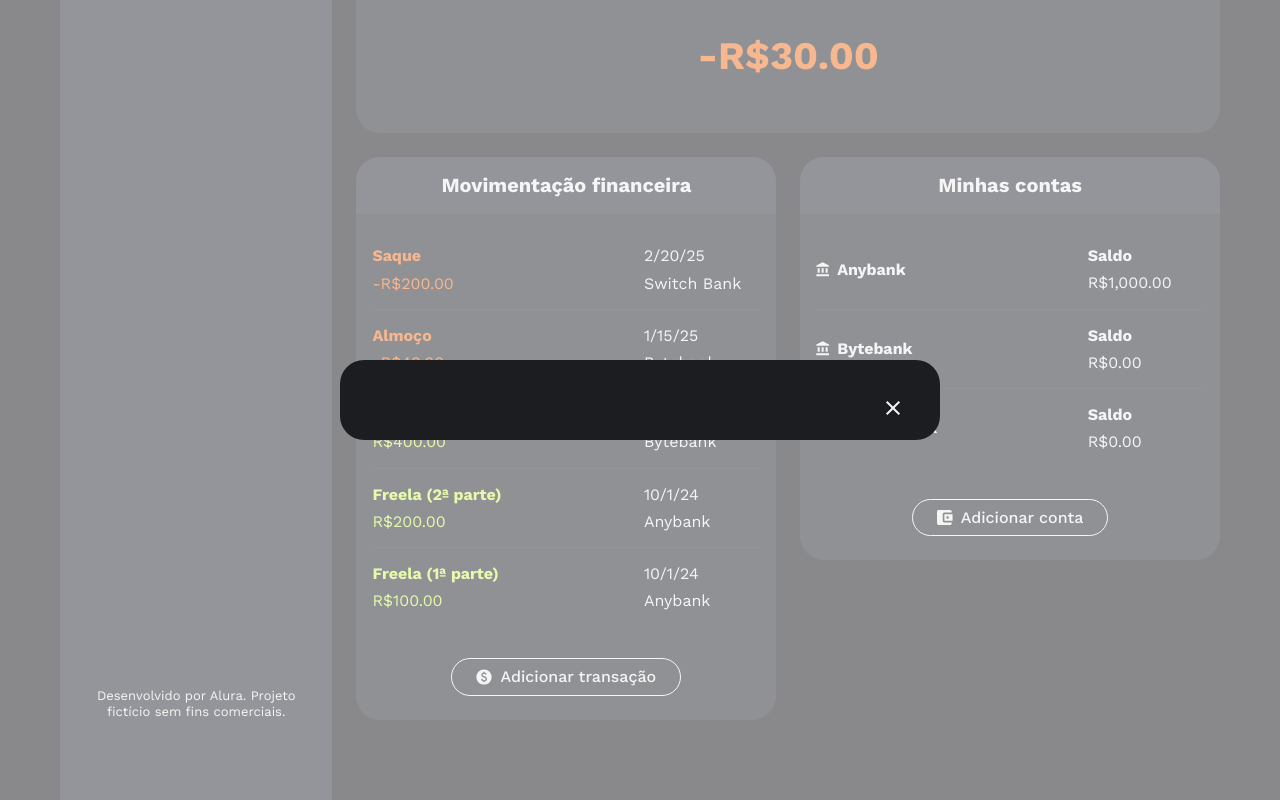
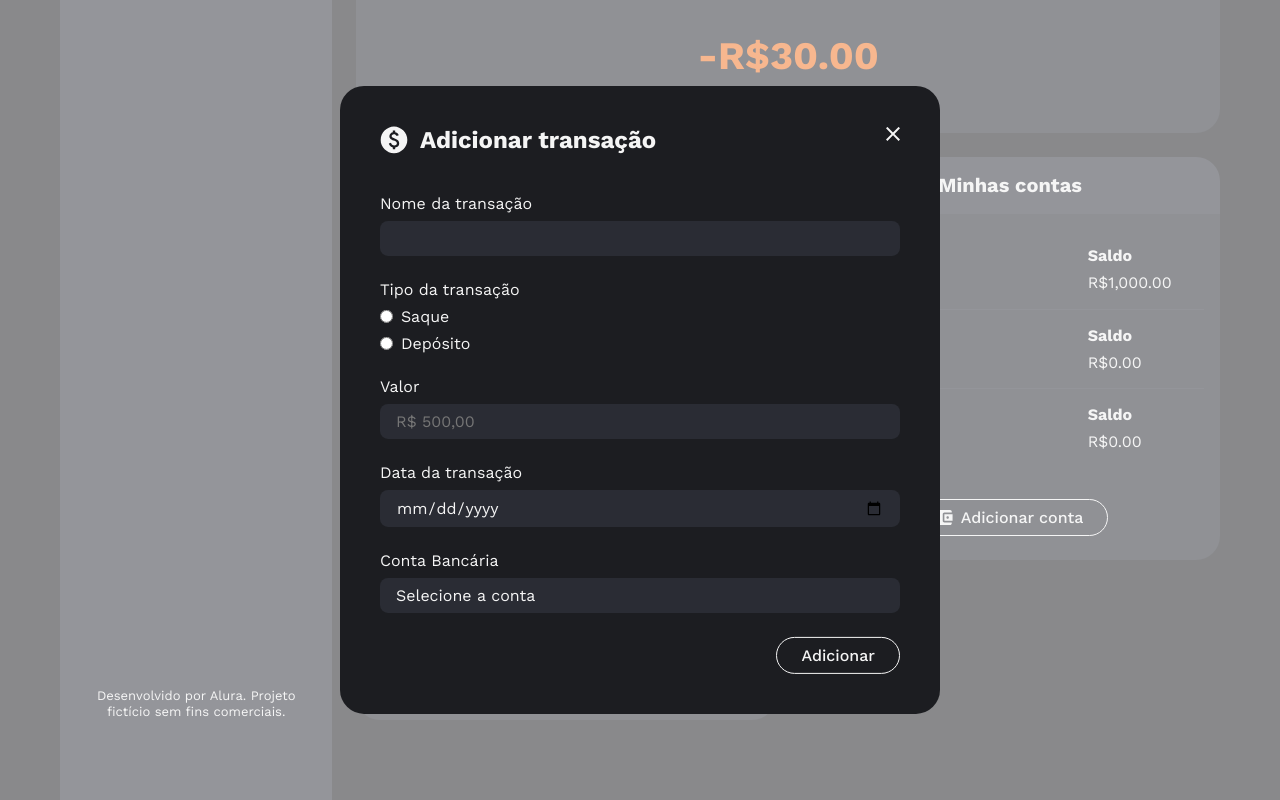
Before and after one commit to matheustorresdev97/poupapp, an Angular app: page / in a window 1280 px wide. Both pictures are taken after a click on the button "Adicionar transação". Shown: the part 272-1072 px from the top of the page. Built offline with nearby package versions, Linux system fonts and the light colour scheme.

Commit message:
feat: dev html e css do modal de nova transação

```diff
--- a/src/app/area-financeira/transacoes/botao-adicionar-transacao/botao-adicionar-transacao.component.css
+++ b/src/app/area-financeira/transacoes/botao-adicionar-transacao/botao-adicionar-transacao.component.css
@@ -1,3 +1,49 @@
 .icone-moeda {
   width: 1rem;
 }
+
+.form {
+  display: flex;
+  flex-direction: column;
+  gap: 1.5rem;
+}
+
+.label-grupo {
+  display: flex;
+  flex-direction: column;
+  gap: 0.5rem;
+}
+
+.input {
+  padding: 0.5rem 1rem;
+
+  border-radius: 0.5rem;
+  border: 0;
+  background: var(--fundo-componentes);
+}
+
+.grupo-tipo-transacao {
+  border: 0;
+
+  display: flex;
+  flex-direction: column;
+  gap: 0.5rem;
+}
+
+.legend {
+  margin-bottom: 0.5rem;
+}
+
+.label-grupo-radio {
+  display: flex;
+  align-items: center;
+  gap: 0.5rem;
+}
+
+.select-conta-transacao {
+  appearance: none;
+}
+
+.botao-adicionar-transacao {
+  margin-left: auto;
+}
--- a/src/app/area-financeira/transacoes/botao-adicionar-transacao/botao-adicionar-transacao.component.html
+++ b/src/app/area-financeira/transacoes/botao-adicionar-transacao/botao-adicionar-transacao.component.html
@@ -1,6 +1,67 @@
 <app-botao (click)="abrirModal()" class="botao-adicionar-transacao">
-  <img src="icones/moeda.svg" alt="" class="icone-moeda">
+  <img src="icones/moeda.svg" alt="" class="icone-moeda" />
   Adicionar transação
 </app-botao>
 
-<app-modal [(aberto)]="modalAberto"></app-modal>
+<app-modal [(aberto)]="modalAberto">
+  <ng-container modal-cabecalho class="modal-cabecalho">
+    <img src="icones/moeda.svg" alt="" />
+    <h2 class="text-xl">Adicionar transação</h2>
+  </ng-container>
+
+  <form class="form text-md">
+    <label class="label-grupo">
+      Nome da transação
+      <input class="input" type="text" name="nome-transacao" />
+    </label>
+
+    <fieldset class="grupo-tipo-transacao" required>
+      <legend class="legend">Tipo da transação</legend>
+
+      <label class="label-grupo-radio">
+        <input type="radio" name="tipo-transacao" required />
+        Saque
+      </label>
+
+      <label class="label-grupo-radio">
+        <input type="radio" name="tipo-transacao" required />
+        Depósito
+      </label>
+    </fieldset>
+
+    <label class="label-grupo">
+      Valor
+      <input
+        class="input"
+        type="number"
+        name="valor-transacao"
+        min="0.01"
+        step="0.01"
+        placeholder="R$ 500,00"
+        required
+      />
+    </label>
+
+    <label class="label-grupo">
+      Data da transação
+      <input class="input" type="date" name="data-transacao" required />
+    </label>
+
+    <label class="label-grupo">
+      Conta Bancária
+
+      <select
+        name="conta-transacao"
+        class="input select-conta-transacao"
+        required
+      >
+        <option value="" selected disabled>Selecione a conta</option>
+
+        <option value="Anybank">Anybank</option>
+        <option value="Bytebank">Bytebank</option>
+      </select>
+    </label>
+
+    <app-botao class="botao-adicionar-transacao"> Adicionar </app-botao>
+  </form>
+</app-modal>
--- a/src/app/compartilhados/modal/modal.component.css
+++ b/src/app/compartilhados/modal/modal.component.css
@@ -24,3 +24,15 @@
   right: 2.5rem;
   cursor: pointer;
 }
+
+.conteudo {
+  display: flex;
+  flex-direction: column;
+  gap: 2.5rem;
+}
+
+.cabecalho {
+  display: flex;
+  align-items: center;
+  gap: 0.75rem;
+}
--- a/src/app/compartilhados/modal/modal.component.html
+++ b/src/app/compartilhados/modal/modal.component.html
@@ -2,4 +2,14 @@
   <button class="fechar-modal" (click)="fecharModal()">
     <img src="icones/fechar.svg" alt="" />
   </button>
+
+  <div class="conteudo">
+    <div class="cabecalho">
+      <ng-content select="[modal-cabecalho]"> Título padrão </ng-content>
+    </div>
+
+    <div>
+      <ng-content> Conteúdo padrão </ng-content>
+    </div>
+  </div>
 </dialog>
```
